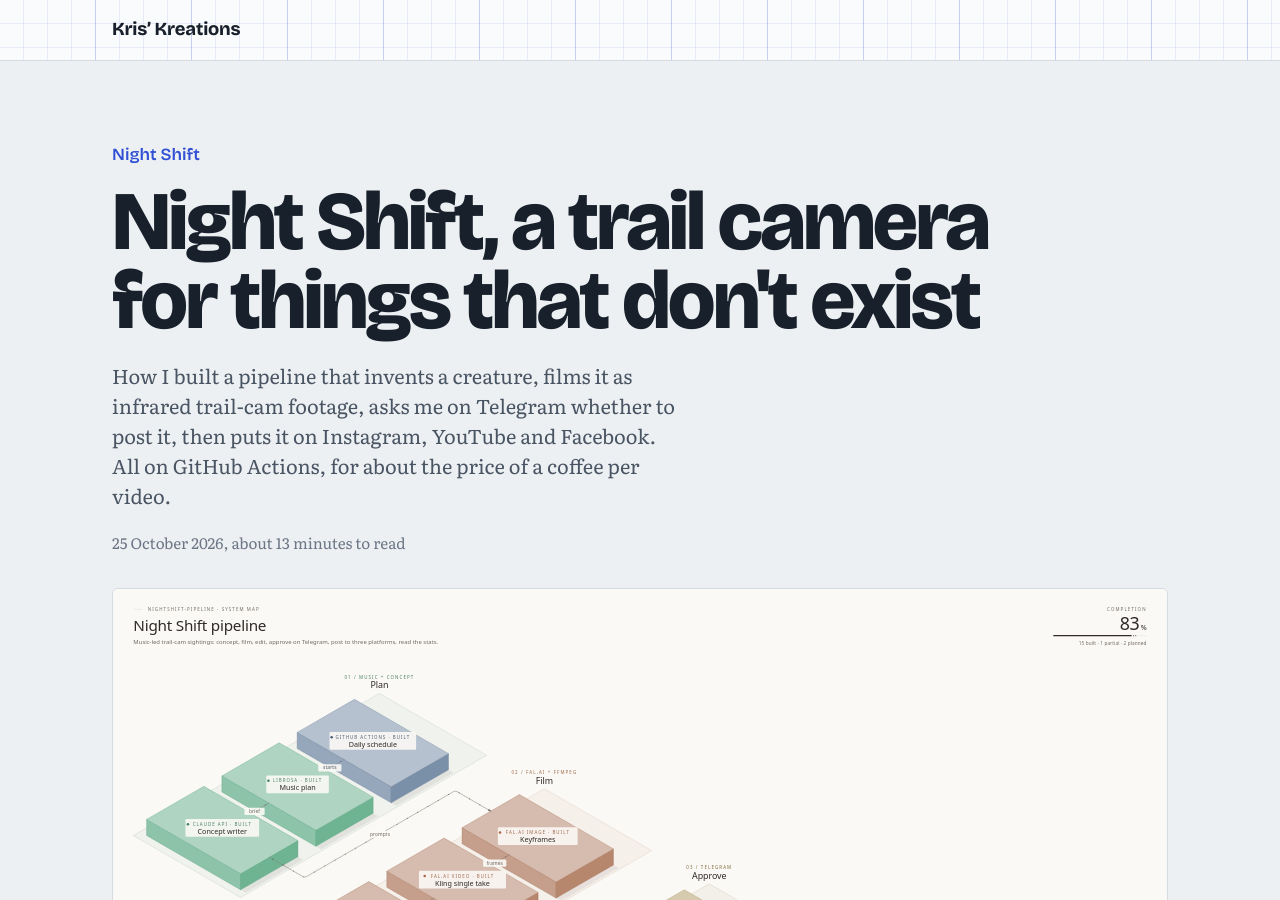
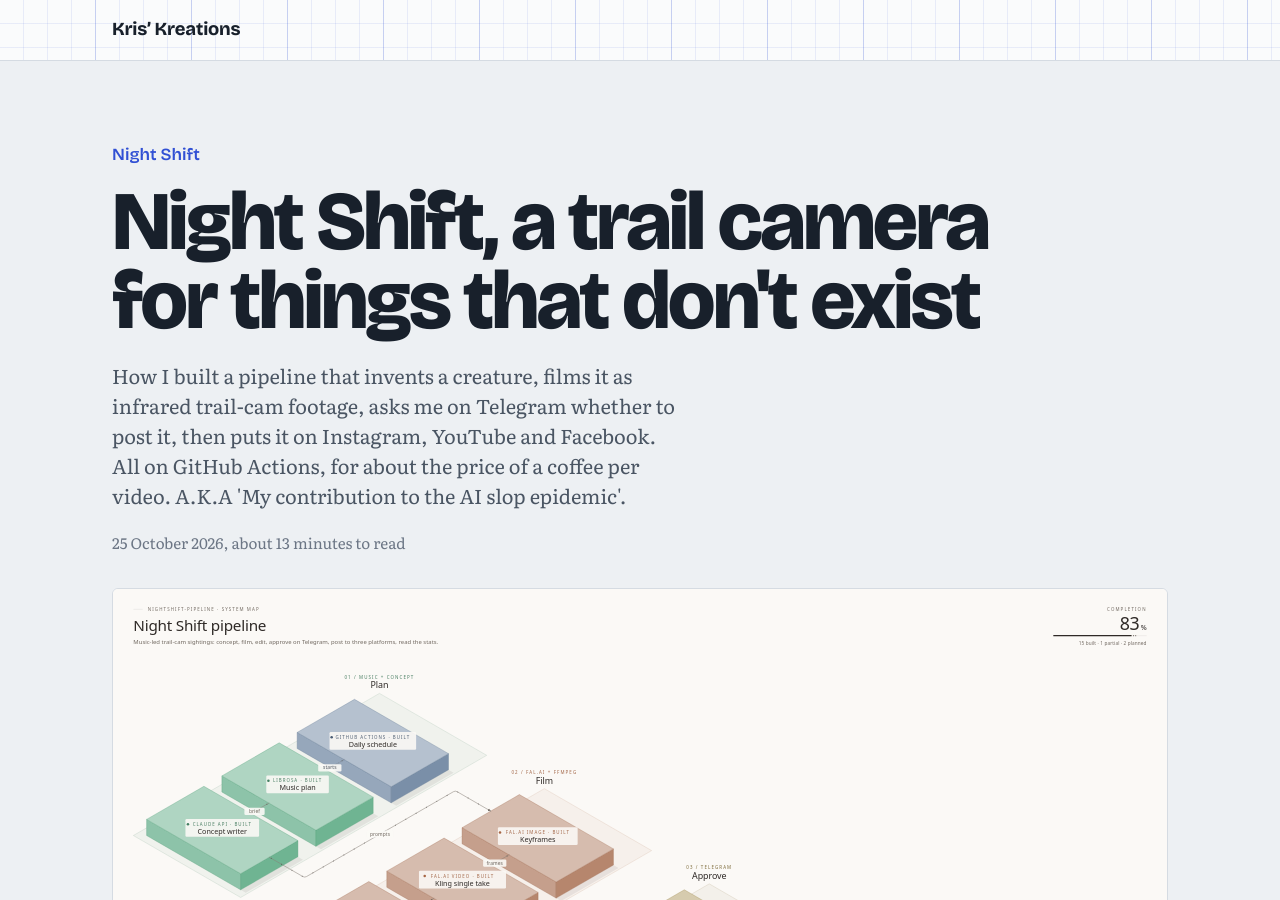
Before and after one commit to KaptainKris92/kaptainkris92.github.io, a Jekyll site: the page built from _posts/2026-10-25-night-shift.md, in a window 1280 px wide and 900 px high. Built offline with Jekyll 4.4.1, drawn with Linux system fonts in a browser that asks for light colours; our own code applies the rules of GitHub Pages for plain Markdown files.

Commit message:
Update Night Shift post description

```diff
--- a/_posts/2026-10-25-night-shift.md
+++ b/_posts/2026-10-25-night-shift.md
@@ -1,6 +1,6 @@
 ---
 title: Night Shift, a trail camera for things that don't exist
-description: How I built a pipeline that invents a creature, films it as infrared trail-cam footage, asks me on Telegram whether to post it, then puts it on Instagram, YouTube and Facebook. All on GitHub Actions, for about the price of a coffee per video.
+description: How I built a pipeline that invents a creature, films it as infrared trail-cam footage, asks me on Telegram whether to post it, then puts it on Instagram, YouTube and Facebook. All on GitHub Actions, for about the price of a coffee per video. A.K.A 'My contribution to the AI slop epidemic'.
 project: Night Shift
 date: 2026-10-25 12:00:00 +0000
 image: /assets/posts/night-shift/nightshift-iso.light.svg
```
